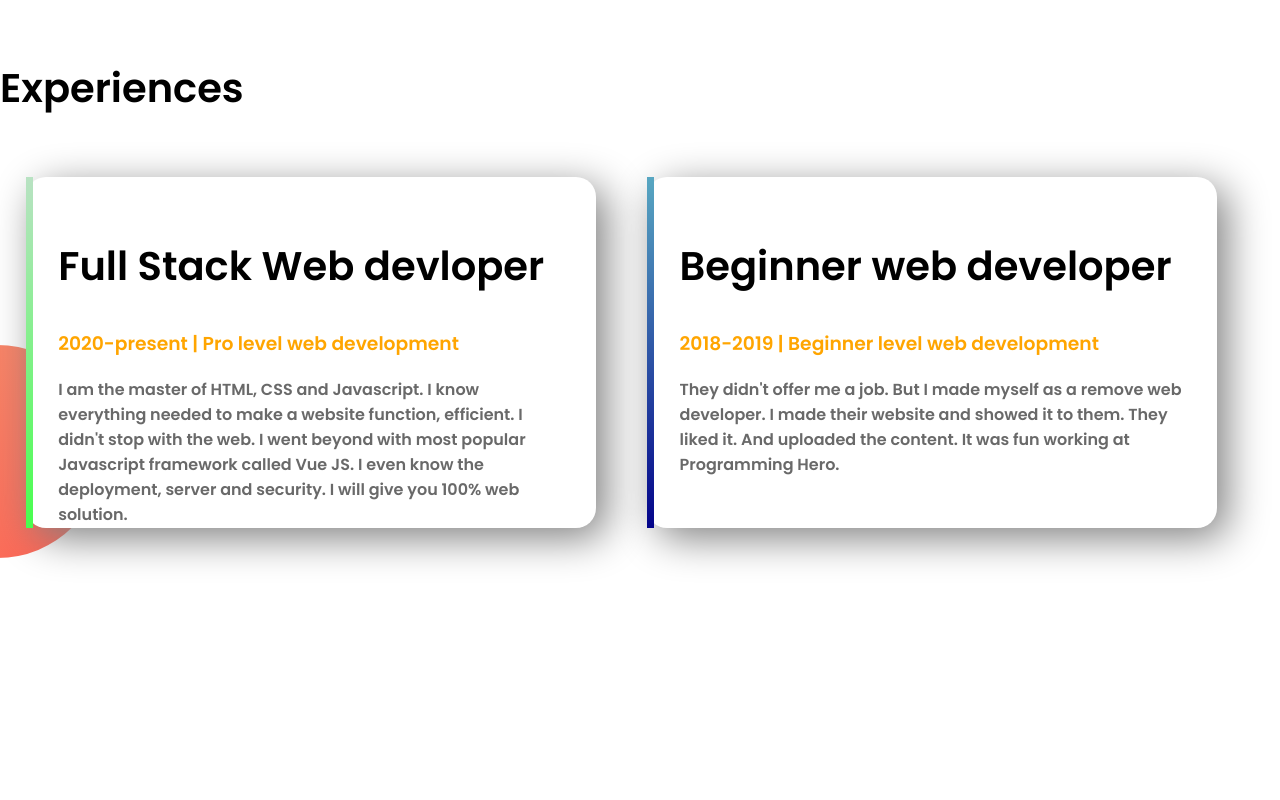
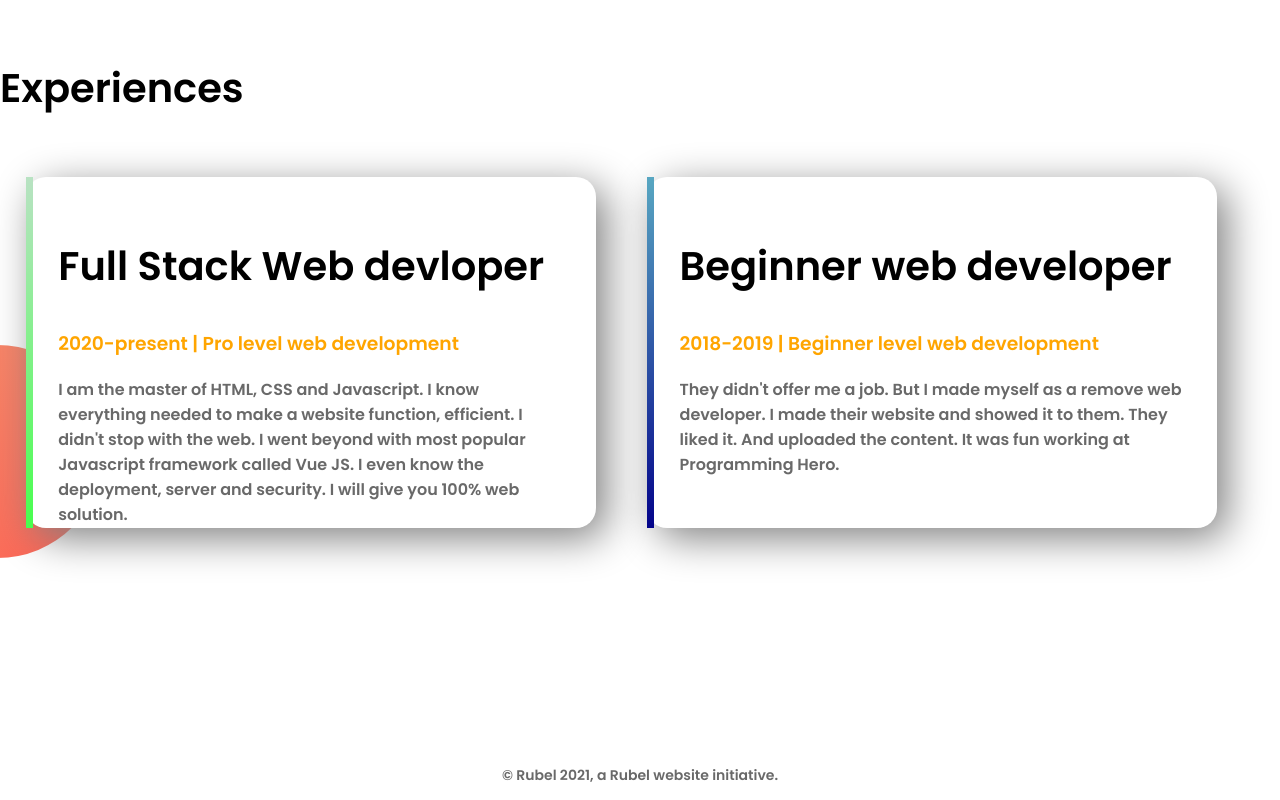
Before and after one commit to rubelranaj/web-portfolio, a plain HTML site: page index.html in a window 1280 px wide. Shown: the part 1175-1975 px from the top of the page. Before the commit the page ends 1926 px from the top, so only its background shows below. Drawn offline with Linux system fonts and the light colour scheme.

Commit message:
website complete

```diff
--- a/index.html
+++ b/index.html
@@ -57,6 +57,7 @@
     <p>They didn't offer me a job. But I made myself as a remove web developer. I made their website and showed it to them. They liked it. And uploaded the content. It was fun working at Programming Hero.</p>
 </div>
 </section>
+<footer><p>© Rubel 2021, a Rubel website initiative.</p></footer>
+</body>
 
-</body>
 </html>
--- a/style.css
+++ b/style.css
@@ -73,3 +73,7 @@ p{
     border-image-slice: 2;
     border-radius: 20px;
 }
+footer{
+    text-align: center;
+    font-size: 14px;
+}
```
